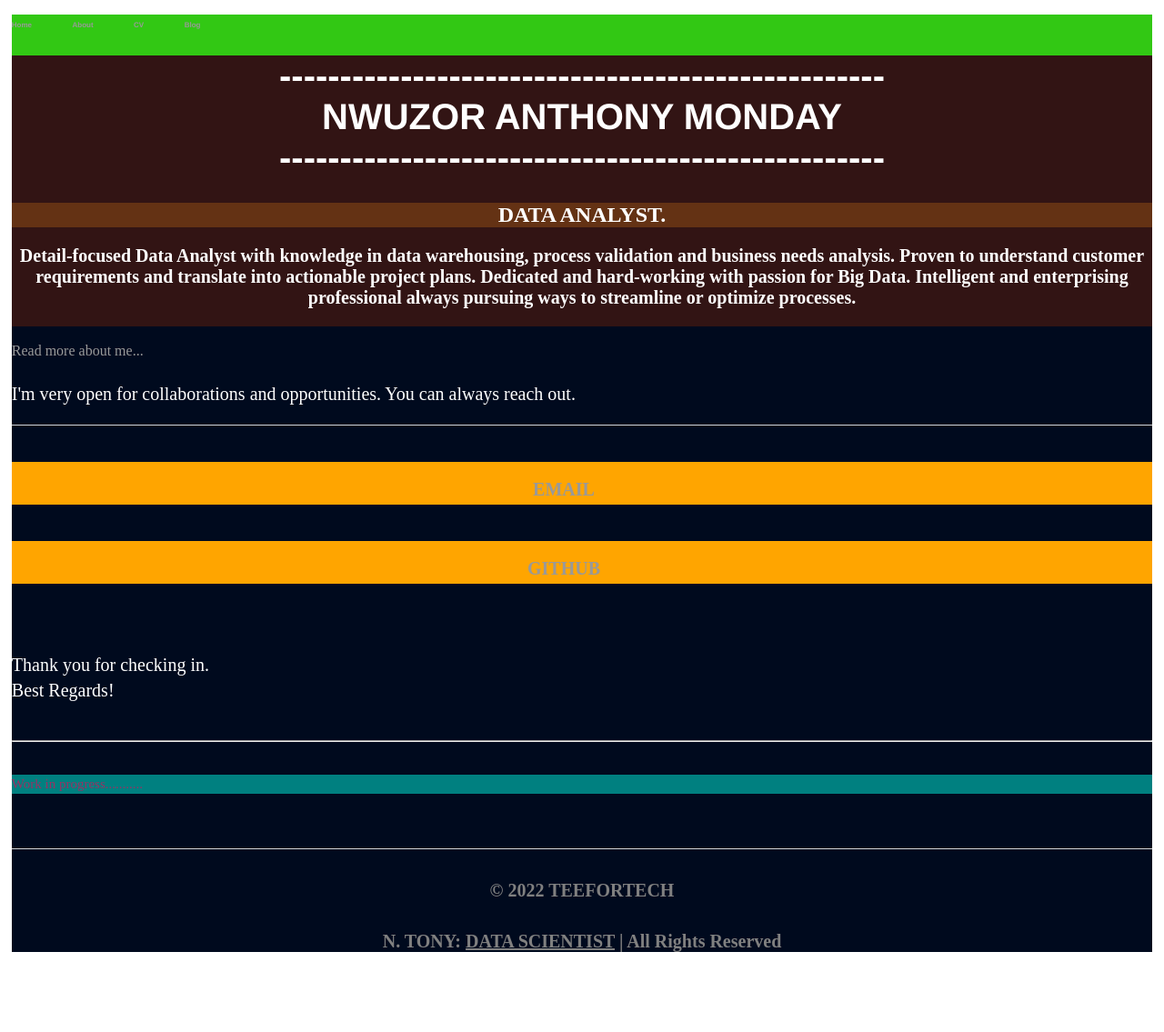
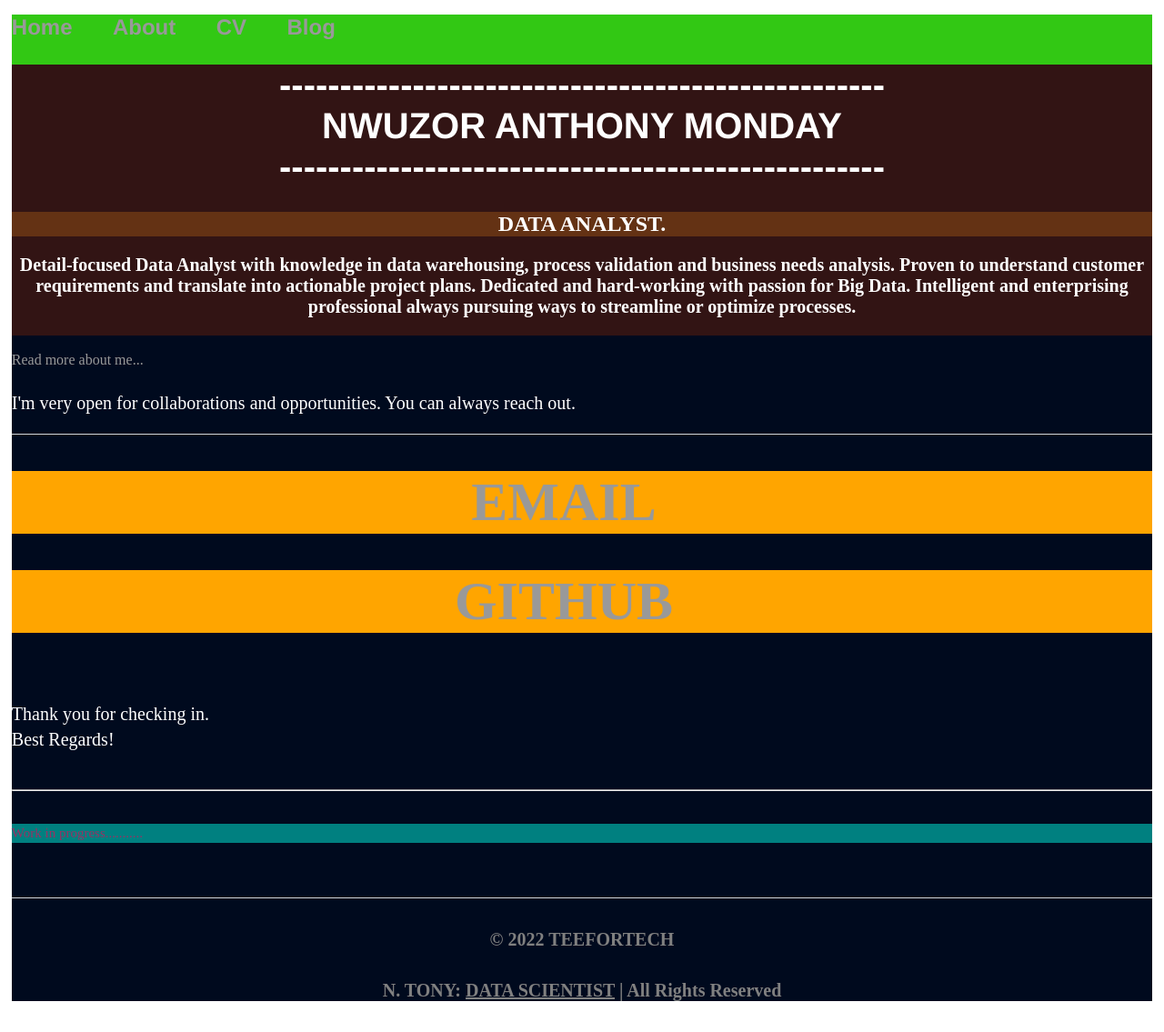
Before and after one commit to teefortech/teefortech.github.io, a Jekyll site: the page index.html, which Jekyll copies as it is, in a window 1280 px wide. Shown: the whole page at 91% size. Built offline with Jekyll 4.4.1, drawn with Linux system fonts in a browser that asks for light colours; before the commit the page ends 1081 px from its top, so only the background shows below that.

Commit message:
Update main.css

```diff
--- a/css/main.css
+++ b/css/main.css
@@ -10,7 +10,7 @@ nav ul, footer ul {
 }
 nav ul li, footer ul li {
     display: inline;
-    margin-right: 40px; font-size: 0.5em;
+    margin-right: 40px; font-size: 1.5em;
 }
 a {
     text-decoration: none;
```
